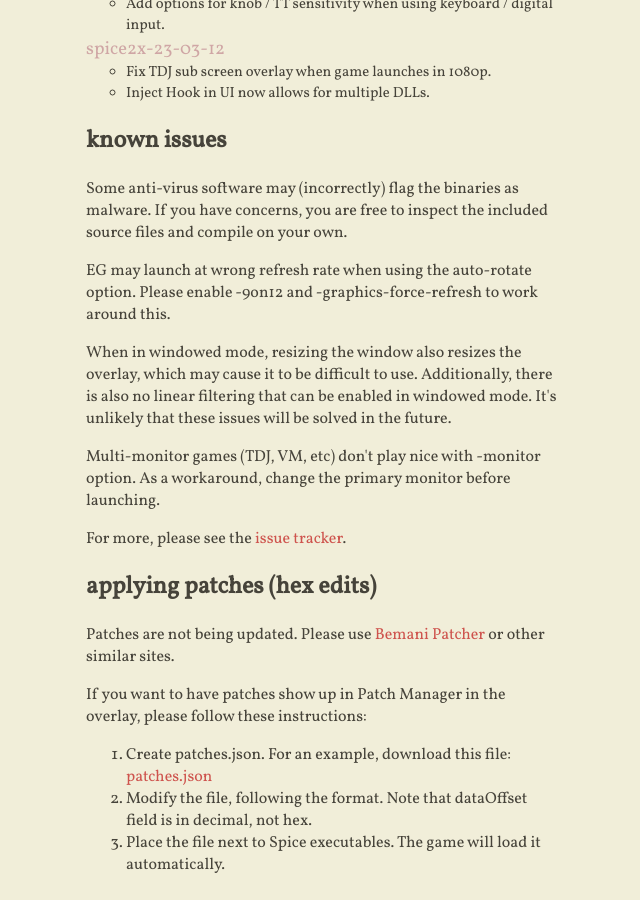
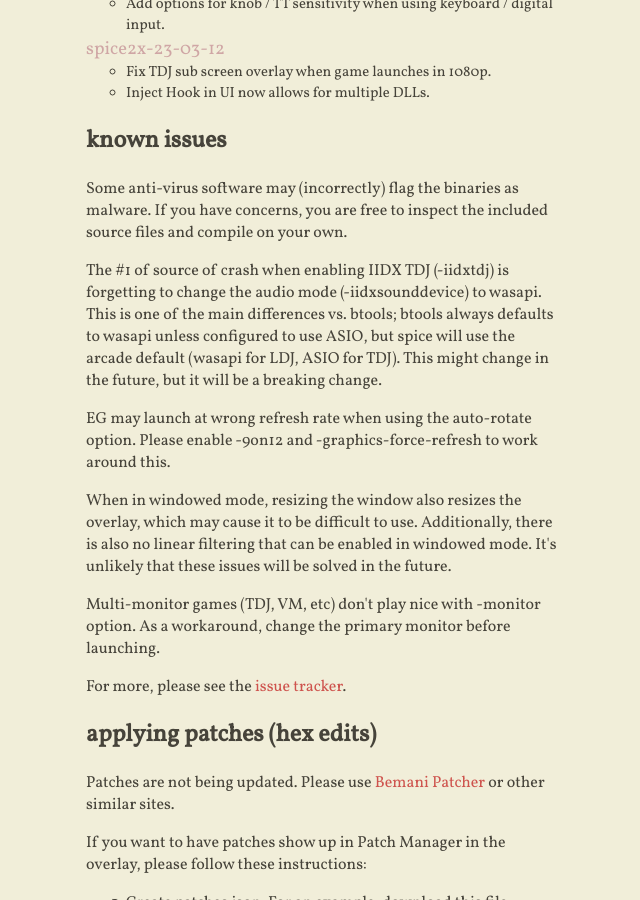
Before and after one commit to spice2x/spice2x.github.io, a Jekyll site: the page built from docs/index.html, in a window 1280 px wide and 900 px high, scrolled down 2135 px. Shown: the whole window, without its empty margins (418-1058 px from the left). Built offline with Jekyll 4.4.1, drawn with Linux system fonts in a browser that asks for light colours; nearby versions of some CDN libraries.

Commit message:
note about wasapi vs asio

```diff
--- a/docs/_includes/content.html
+++ b/docs/_includes/content.html
@@ -186,6 +186,12 @@
 </p>
 
 <p>
+  The #1 of source of crash when enabling IIDX TDJ (-iidxtdj) is forgetting to change the audio mode (-iidxsounddevice) to wasapi.
+  This is one of the main differences vs. btools; btools always defaults to wasapi unless configured to use ASIO, but spice will
+  use the arcade default (wasapi for LDJ, ASIO for TDJ). This might change in the future, but it will be a breaking change.
+</p>
+
+<p>
   EG may launch at wrong refresh rate when using the auto-rotate option. Please enable -9on12 and -graphics-force-refresh to work around this.
 </p>
 
```
